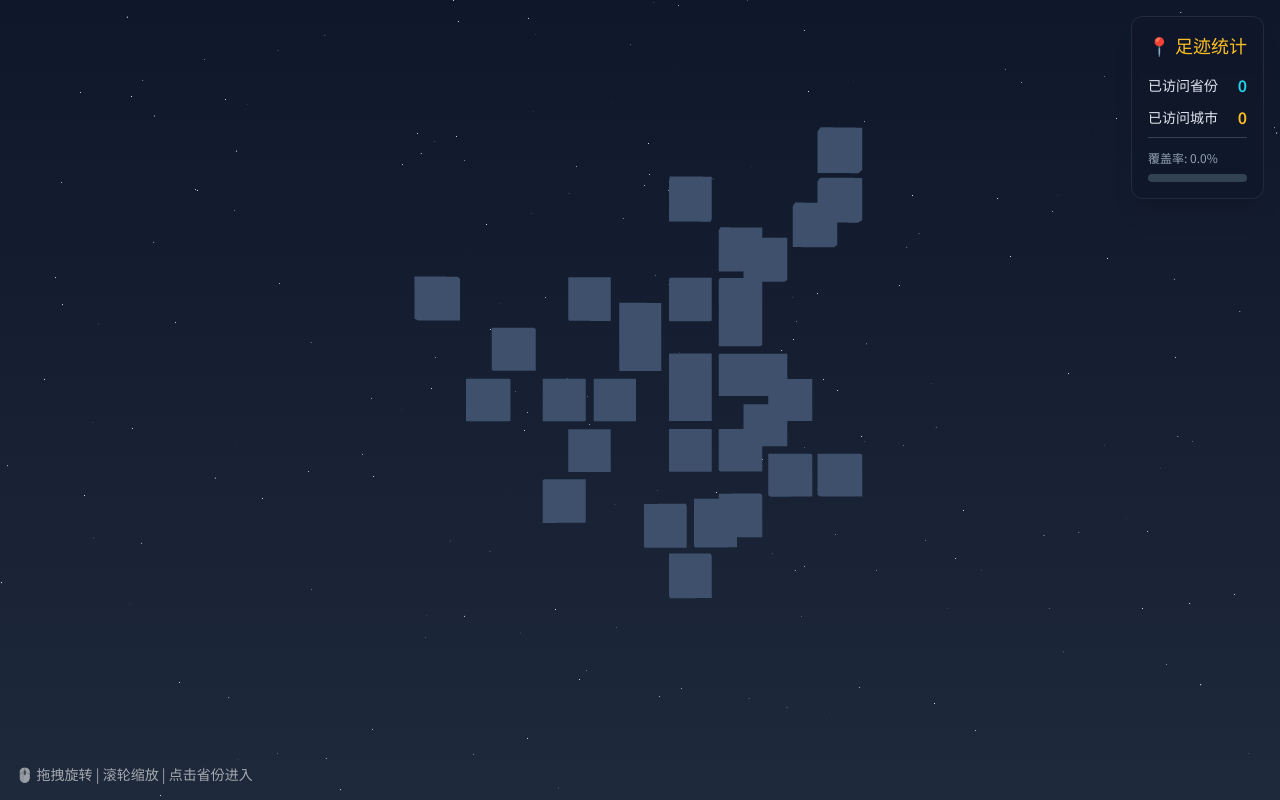
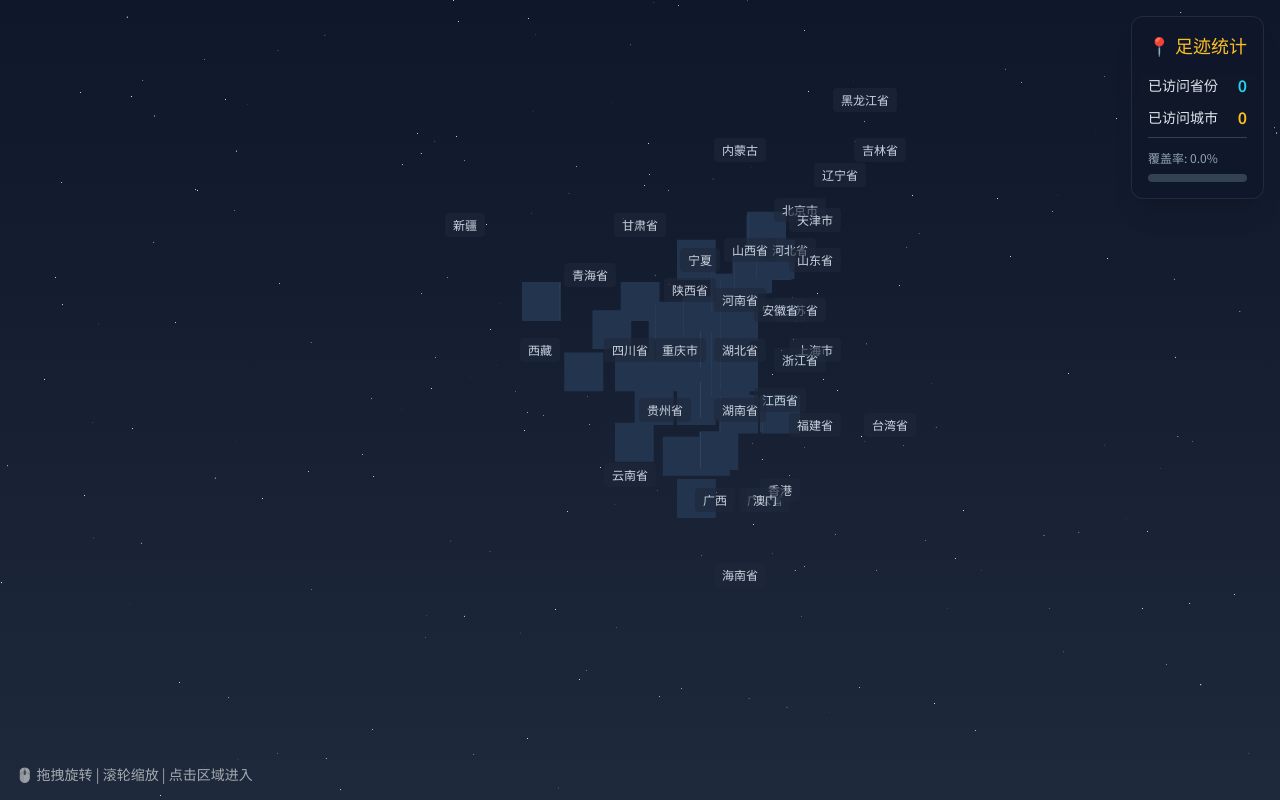
Before and after one commit to JiangGengrui/travel-footprint, a React (Vite) app: page / in a window 1280 px wide. Built offline with nearby package versions, Linux system fonts and the light colour scheme.

Commit message:
Optimize: Add province and city labels, improve UI and hover effects

```diff
--- a/src/components/Map/ChinaMap.tsx
+++ b/src/components/Map/ChinaMap.tsx
@@ -1,56 +1,57 @@
-import { useRef } from 'react';
+import { useRef, useState } from 'react';
 import { useFrame } from '@react-three/fiber';
 import * as THREE from 'three';
 import { provincesData } from '../../data/provincesData';
 import { useStore } from '../../store/useStore';
 import { Flag3D } from '../Flag/Flag3D';
 
-// 简单的省份布局
-const provincePositions: Record<string, [number, number]> = {
-  'beijing': [2, 3],
-  'tianjin': [2.5, 2.8],
-  'hebei': [2, 2],
-  'shanxi': [1, 2],
-  'neimenggu': [1, 4],
-  'liaoning': [3.5, 3.5],
-  'jilin': [4, 4],
-  'heilongjiang': [4, 5],
-  'shanghai': [3, 0],
-  'jiangsu': [2.5, 0.5],
-  'zhejiang': [2.5, -0.5],
-  'anhui': [2, 0.5],
-  'fujian': [3, -1.5],
-  'jiangxi': [2, -1],
-  'shandong': [2, 1.5],
-  'henan': [1, 0.5],
-  'hubei': [1, 0],
-  'hunan': [1, -1],
-  'guangdong': [1.5, -2.5],
-  'guangxi': [0.5, -2.5],
-  'hainan': [1, -3.5],
-  'chongqing': [-0.5, 0],
-  'sichuan': [-1.5, 0],
-  'guizhou': [-1, -1],
-  'yunnan': [-1.5, -2],
-  'xizang': [-3, 0],
-  'shaanxi': [0, 1],
-  'gansu': [-1, 2],
-  'qinghai': [-2.5, 1],
-  'ningxia': [0, 1.5],
-  'xinjiang': [-4, 2],
-  'taiwan': [4, -1.5],
-  'xianggang': [2, -2.3],
-  'aomen': [1.5, -2.4],
+// 优化后的省份布局，更符合真实地理
+const provincePositions: Record<string, { x: number; y: number }> = {
+  'beijing': { x: 3.2, y: 3.8 },
+  'tianjin': { x: 3.5, y: 3.6 },
+  'hebei': { x: 3, y: 3 },
+  'shanxi': { x: 2.2, y: 3 },
+  'neimenggu': { x: 2, y: 5 },
+  'liaoning': { x: 4, y: 4.5 },
+  'jilin': { x: 4.8, y: 5 },
+  'heilongjiang': { x: 4.5, y: 6 },
+  'shanghai': { x: 3.5, y: 1 },
+  'jiangsu': { x: 3.2, y: 1.8 },
+  'zhejiang': { x: 3.2, y: 0.8 },
+  'anhui': { x: 2.8, y: 1.8 },
+  'fujian': { x: 3.5, y: -0.5 },
+  'jiangxi': { x: 2.8, y: 0 },
+  'shandong': { x: 3.5, y: 2.8 },
+  'henan': { x: 2, y: 2 },
+  'hubei': { x: 2, y: 1 },
+  'hunan': { x: 2, y: -0.2 },
+  'guangdong': { x: 2.5, y: -2 },
+  'guangxi': { x: 1.5, y: -2 },
+  'hainan': { x: 2, y: -3.5 },
+  'chongqing': { x: 0.8, y: 1 },
+  'sichuan': { x: -0.2, y: 1 },
+  'guizhou': { x: 0.5, y: -0.2 },
+  'yunnan': { x: -0.2, y: -1.5 },
+  'xizang': { x: -2, y: 1 },
+  'shaanxi': { x: 1, y: 2.2 },
+  'gansu': { x: 0, y: 3.5 },
+  'qinghai': { x: -1, y: 2.5 },
+  'ningxia': { x: 1.2, y: 2.8 },
+  'xinjiang': { x: -3.5, y: 3.5 },
+  'taiwan': { x: 5, y: -0.5 },
+  'xianggang': { x: 2.8, y: -1.8 },
+  'aomen': { x: 2.5, y: -2 },
 };
 
 export function ChinaMap() {
   const groupRef = useRef<THREE.Group>(null);
   const { footprints, setCurrentProvince, hasVisitedProvince } = useStore();
+  const [hoveredProvince, setHoveredProvince] = useState<string | null>(null);
 
   useFrame((state) => {
     if (groupRef.current) {
       const time = state.clock.getElapsedTime();
-      groupRef.current.rotation.y = Math.sin(time * 0.1) * 0.05;
+      groupRef.current.rotation.y = Math.sin(time * 0.05) * 0.03;
     }
   });
 
@@ -62,34 +63,50 @@ export function ChinaMap() {
     <group ref={groupRef}>
       {/* 渲染省份 */}
       {provincesData.map((province) => {
-        const pos = provincePositions[province.id] || [0, 0];
+        const pos = provincePositions[province.id] || { x: 0, y: 0 };
         const isVisited = hasVisitedProvince(province.id);
+        const isHovered = hoveredProvince === province.id;
 
         return (
+          <group key={province.id}>
             <mesh
-            key={province.id}
-            position={[pos[0] * 1.8, pos[1] * 1.8, 0.2]}
+              position={[pos.x, pos.y, 0.2]}
+              scale={isHovered ? [1.1, 1.1, 1.1] : [1, 1, 1]}
               onClick={(e) => {
                 e.stopPropagation();
                 handleProvinceClick(province.id);
               }}
+              onPointerOver={() => setHoveredProvince(province.id)}
+              onPointerOut={() => setHoveredProvince(null)}
             >
-            <boxGeometry args={[1.5, 1.5, 0.4]} />
+              <boxGeometry args={[1.3, 1.3, 0.35]} />
               <meshBasicMaterial
                 color={isVisited ? '#22d3ee' : '#475569'}
               />
             </mesh>
+
+            {/* 省份轮廓装饰 */}
+            <mesh
+              position={[pos.x, pos.y, 0.38]}
+              scale={isHovered ? [1.12, 1.12, 1.12] : [1.02, 1.02, 1.02]}
+            >
+              <boxGeometry args={[1.35, 1.35, 0.05]} />
+              <meshBasicMaterial
+                color={isVisited ? '#0891b2' : '#334155'}
+              />
+            </mesh>
+          </group>
         );
       })}
 
       {/* 旗帜 */}
       {footprints.map((footprint) => {
-        const pos = provincePositions[footprint.provinceId] || [0, 0];
+        const pos = provincePositions[footprint.provinceId] || { x: 0, y: 0 };
         return (
           <Flag3D
             key={footprint.id}
-            position={[pos[0] * 1.8, pos[1] * 1.8, 0.8]}
-            size={0.6}
+            position={[pos.x, pos.y, 0.8]}
+            size={0.65}
           />
         );
       })}
--- a/src/components/Map/ProvinceMap.tsx
+++ b/src/components/Map/ProvinceMap.tsx
@@ -1,4 +1,4 @@
-import { useRef } from 'react';
+import { useRef, useState } from 'react';
 import { useFrame } from '@react-three/fiber';
 import * as THREE from 'three';
 import { getProvinceById } from '../../data/provincesData';
@@ -8,6 +8,7 @@ import { Flag3D } from '../Flag/Flag3D';
 export function ProvinceMap() {
   const groupRef = useRef<THREE.Group>(null);
   const { currentProvince, footprints, setCurrentProvince, openModal, removeFootprint } = useStore();
+  const [hoveredCity, setHoveredCity] = useState<string | null>(null);
 
   const province = getProvinceById(currentProvince || '');
 
@@ -44,12 +45,14 @@ export function ProvinceMap() {
         const x = (col - (cols - 1) / 2) * spacing;
         const y = -(row - (Math.ceil(citiesCount / cols) - 1) / 2) * spacing;
         const isVisited = visitedCityIds.has(city.id);
+        const isHovered = hoveredCity === city.id;
 
         return (
           <group key={city.id}>
             {/* 城市方块 */}
             <mesh
               position={[x, y, 0.1]}
+              scale={isHovered ? [1.1, 1.1, 1.1] : [1, 1, 1]}
               onClick={(e) => {
                 e.stopPropagation();
                 if (isVisited) {
@@ -59,10 +62,22 @@ export function ProvinceMap() {
                   openModal(city.id);
                 }
               }}
+              onPointerOver={() => setHoveredCity(city.id)}
+              onPointerOut={() => setHoveredCity(null)}
             >
-              <boxGeometry args={[1.5, 1.5, 0.3]} />
+              <boxGeometry args={[1.4, 1.4, 0.3]} />
               <meshBasicMaterial
                 color={isVisited ? '#F59E0B' : '#475569'} />
+            </mesh>
+
+            {/* 城市轮廓 */}
+            <mesh
+              position={[x, y, 0.3]}
+              scale={isHovered ? [1.12, 1.12, 1.12] : [1.02, 1.02, 1.02]}
+            >
+              <boxGeometry args={[1.45, 1.45, 0.05]} />
+              <meshBasicMaterial
+                color={isVisited ? '#D97706' : '#334155'} />
             </mesh>
 
             {/* 旗帜（已访问城市）*/}
--- a/src/components/Scene/MapScene.tsx
+++ b/src/components/Scene/MapScene.tsx
@@ -1,9 +1,48 @@
-import { Suspense, useRef, useEffect } from 'react';
+import { Suspense, useRef, useEffect, useState } from 'react';
 import { Canvas, useThree } from '@react-three/fiber';
 import { OrbitControls, Stars } from '@react-three/drei';
 import { useStore } from '../../store/useStore';
 import { ChinaMap } from '../Map/ChinaMap';
 import { ProvinceMap } from '../Map/ProvinceMap';
+import { provincesData, getProvinceById } from '../../data/provincesData';
+
+// 省份布局（和 ChinaMap 中一样）
+const provincePositions: Record<string, { x: number; y: number }> = {
+  'beijing': { x: 3.2, y: 3.8 },
+  'tianjin': { x: 3.5, y: 3.6 },
+  'hebei': { x: 3, y: 3 },
+  'shanxi': { x: 2.2, y: 3 },
+  'neimenggu': { x: 2, y: 5 },
+  'liaoning': { x: 4, y: 4.5 },
+  'jilin': { x: 4.8, y: 5 },
+  'heilongjiang': { x: 4.5, y: 6 },
+  'shanghai': { x: 3.5, y: 1 },
+  'jiangsu': { x: 3.2, y: 1.8 },
+  'zhejiang': { x: 3.2, y: 0.8 },
+  'anhui': { x: 2.8, y: 1.8 },
+  'fujian': { x: 3.5, y: -0.5 },
+  'jiangxi': { x: 2.8, y: 0 },
+  'shandong': { x: 3.5, y: 2.8 },
+  'henan': { x: 2, y: 2 },
+  'hubei': { x: 2, y: 1 },
+  'hunan': { x: 2, y: -0.2 },
+  'guangdong': { x: 2.5, y: -2 },
+  'guangxi': { x: 1.5, y: -2 },
+  'hainan': { x: 2, y: -3.5 },
+  'chongqing': { x: 0.8, y: 1 },
+  'sichuan': { x: -0.2, y: 1 },
+  'guizhou': { x: 0.5, y: -0.2 },
+  'yunnan': { x: -0.2, y: -1.5 },
+  'xizang': { x: -2, y: 1 },
+  'shaanxi': { x: 1, y: 2.2 },
+  'gansu': { x: 0, y: 3.5 },
+  'qinghai': { x: -1, y: 2.5 },
+  'ningxia': { x: 1.2, y: 2.8 },
+  'xinjiang': { x: -3.5, y: 3.5 },
+  'taiwan': { x: 5, y: -0.5 },
+  'xianggang': { x: 2.8, y: -1.8 },
+  'aomen': { x: 2.5, y: -2 },
+};
 
 function CameraController() {
   const { camera } = useThree();
@@ -37,11 +76,120 @@ function Lights() {
   );
 }
 
+// 省份名称标签组件
+function ProvinceLabels({ hoveredProvince, setHoveredProvince, setCurrentProvince }: any) {
+  const { hasVisitedProvince } = useStore();
+
+  return (
+    <>
+      {provincesData.map((province) => {
+        const pos = provincePositions[province.id];
+        if (!pos) return null;
+
+        const scale = 50;
+        const isVisited = hasVisitedProvince(province.id);
+        const isHovered = hoveredProvince === province.id;
+
+        return (
+          <div
+            key={province.id}
+            onClick={() => setCurrentProvince(province.id)}
+            onMouseEnter={() => setHoveredProvince(province.id)}
+            onMouseLeave={() => setHoveredProvince(null)}
+            className="province-label absolute transform -translate-x-1/2 -translate-y-1/2 cursor-pointer"
+            style={{
+              left: `calc(50% + ${pos.x * scale}px)`,
+              top: `calc(50% - ${pos.y * scale}px)`,
+              zIndex: isHovered ? 50 : 10
+            }}
+          >
+            <div
+              className={`text-xs whitespace-nowrap px-2 py-1 rounded transition-all duration-200 ${
+                isHovered
+                  ? 'bg-cyan-500/90 text-white scale-110 shadow-lg shadow-cyan-500/30'
+                  : isVisited
+                  ? 'bg-cyan-900/70 text-cyan-200'
+                  : 'bg-slate-800/60 text-slate-300'
+              }`}
+            >
+              {province.name}
+            </div>
+          </div>
+        );
+      })}
+    </>
+  );
+}
+
+// 城市名称标签组件
+function CityLabels({ hoveredCity, setHoveredCity, currentProvince, openModal, removeFootprint, footprints }: any) {
+  const province = getProvinceById(currentProvince);
+  if (!province) return null;
+
+  const visitedCities = footprints.filter((f: any) => f.provinceId === currentProvince);
+  const visitedCityIds = new Set(visitedCities.map((v: any) => v.cityId));
+
+  const citiesCount = province.cities.length;
+  const cols = Math.ceil(Math.sqrt(citiesCount));
+  const spacing = 2;
+  const scale = 45;
+
+  return (
+    <>
+      {province.cities.map((city, index) => {
+        const row = Math.floor(index / cols);
+        const col = index % cols;
+        const x = (col - (cols - 1) / 2) * spacing;
+        const y = -(row - (Math.ceil(citiesCount / cols) - 1) / 2) * spacing;
+        const isVisited = visitedCityIds.has(city.id);
+        const isHovered = hoveredCity === city.id;
+
+        return (
+          <div
+            key={city.id}
+            onClick={() => {
+              if (isVisited) {
+                const fp = visitedCities.find((v: any) => v.cityId === city.id);
+                if (fp) removeFootprint(fp.id);
+              } else {
+                openModal(city.id);
+              }
+            }}
+            onMouseEnter={() => setHoveredCity(city.id)}
+            onMouseLeave={() => setHoveredCity(null)}
+            className="city-label absolute transform -translate-x-1/2 -translate-y-1/2 cursor-pointer"
+            style={{
+              left: `calc(50% + ${x * scale}px)`,
+              top: `calc(50% - ${y * scale}px)`,
+              zIndex: isHovered ? 50 : 10
+            }}
+          >
+            <div
+              className={`text-xs whitespace-nowrap px-2 py-1 rounded transition-all duration-200 ${
+                isHovered
+                  ? 'bg-amber-500/90 text-white scale-110 shadow-lg shadow-amber-500/30'
+                  : isVisited
+                  ? 'bg-amber-900/70 text-amber-200'
+                  : 'bg-slate-800/60 text-slate-300'
+              }`}
+            >
+              {city.name}
+            </div>
+          </div>
+        );
+      })}
+    </>
+  );
+}
+
 export function MapScene() {
-  const { currentView } = useStore();
+  const { currentView, setCurrentProvince, currentProvince, openModal, removeFootprint, footprints } = useStore();
+  const [hoveredProvince, setHoveredProvince] = useState<string | null>(null);
+  const [hoveredCity, setHoveredCity] = useState<string | null>(null);
 
   return (
     <div className="w-full h-full relative">
+      {/* 3D 地图画布 */}
       <Canvas
         camera={{ position: [0, 0, 25], fov: 60 }}
         gl={{ antialias: true, alpha: true }}
@@ -72,8 +220,29 @@ export function MapScene() {
         </Suspense>
       </Canvas>
 
+      {/* 省份名称标签 */}
+      {currentView === 'china' && (
+        <ProvinceLabels
+          hoveredProvince={hoveredProvince}
+          setHoveredProvince={setHoveredProvince}
+          setCurrentProvince={setCurrentProvince}
+        />
+      )}
+
+      {/* 城市名称标签 */}
+      {currentView === 'province' && currentProvince && (
+        <CityLabels
+          hoveredCity={hoveredCity}
+          setHoveredCity={setHoveredCity}
+          currentProvince={currentProvince}
+          openModal={openModal}
+          removeFootprint={removeFootprint}
+          footprints={footprints}
+        />
+      )}
+
       <div className="absolute bottom-4 left-4 text-white/60 text-sm pointer-events-none">
-        <p>🖱️ 拖拽旋转 | 滚轮缩放 | 点击省份进入</p>
+        <p>🖱️ 拖拽旋转 | 滚轮缩放 | 点击区域进入</p>
       </div>
     </div>
   );
```
Lines whose indentation alone changed are shown as unchanged.
